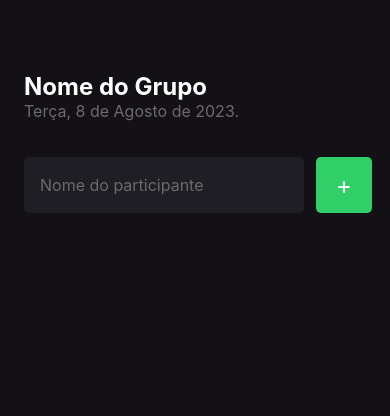
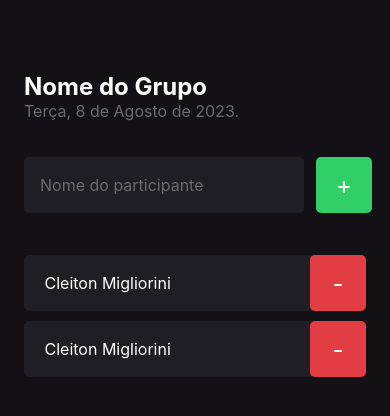
Before and after one commit to CESUL-2023/Fundamentos_React_Native, a React Native app: screen / in a window 390 px wide. Shown: the top 416 px of the page. Built offline with nearby package versions, Linux system fonts and the light colour scheme.

Commit message:
Criação de componente

```diff
--- a/App.tsx
+++ b/App.tsx
@@ -3,5 +3,7 @@
 export default function App() {
   return (
     <Home />
+
+
   );
 }
--- /dev/null
+++ b/src/components/Participant/index.tsx
@@ -0,0 +1,20 @@
+import { Text, TouchableOpacity, View } from "react-native";
+import { styles } from "./styles";
+
+
+export function Participant() {
+
+    return (
+        <View style={styles.container}>
+            <Text style={styles.name}> Cleiton Migliorini</Text>
+
+            <TouchableOpacity style={styles.button} >
+                <Text style={styles.buttonText}>
+                    -
+                </Text>
+            </TouchableOpacity>
+        </View>
+
+    )
+
+}
--- /dev/null
+++ b/src/components/Participant/styles.ts
@@ -0,0 +1,32 @@
+import { StyleSheet } from "react-native";
+
+export const styles = StyleSheet.create({
+
+    container: {
+        width: '100%',
+        backgroundColor: '#1f1e25',
+        borderRadius: 5,
+        flexDirection: "row",
+        alignItems: "center",
+        marginBottom: 10
+    },
+    name: {
+        flex: 1,
+        color: "#fff",
+        fontSize: 16,
+        marginLeft: 16
+    },
+    button: {
+        width: 56,
+        height: 56,
+        borderRadius: 5,
+        backgroundColor: '#E23C44',
+        alignItems: 'center',
+        justifyContent: 'center'
+    },
+    buttonText: {
+        color: "#FFF",
+        fontSize: 24
+    },
+
+})
--- a/src/screens/Home/index.tsx
+++ b/src/screens/Home/index.tsx
@@ -1,5 +1,6 @@
 import { Text, TextInput, TouchableOpacity, View } from 'react-native';
 import { styles } from './styles';
+import { Participant } from '../../components/Participant';
 
 export function Home() {
 
@@ -21,6 +22,9 @@
                     </Text>
                 </TouchableOpacity>
             </View>
+
+            <Participant />
+            <Participant />
         </View>
     );
 }
```
